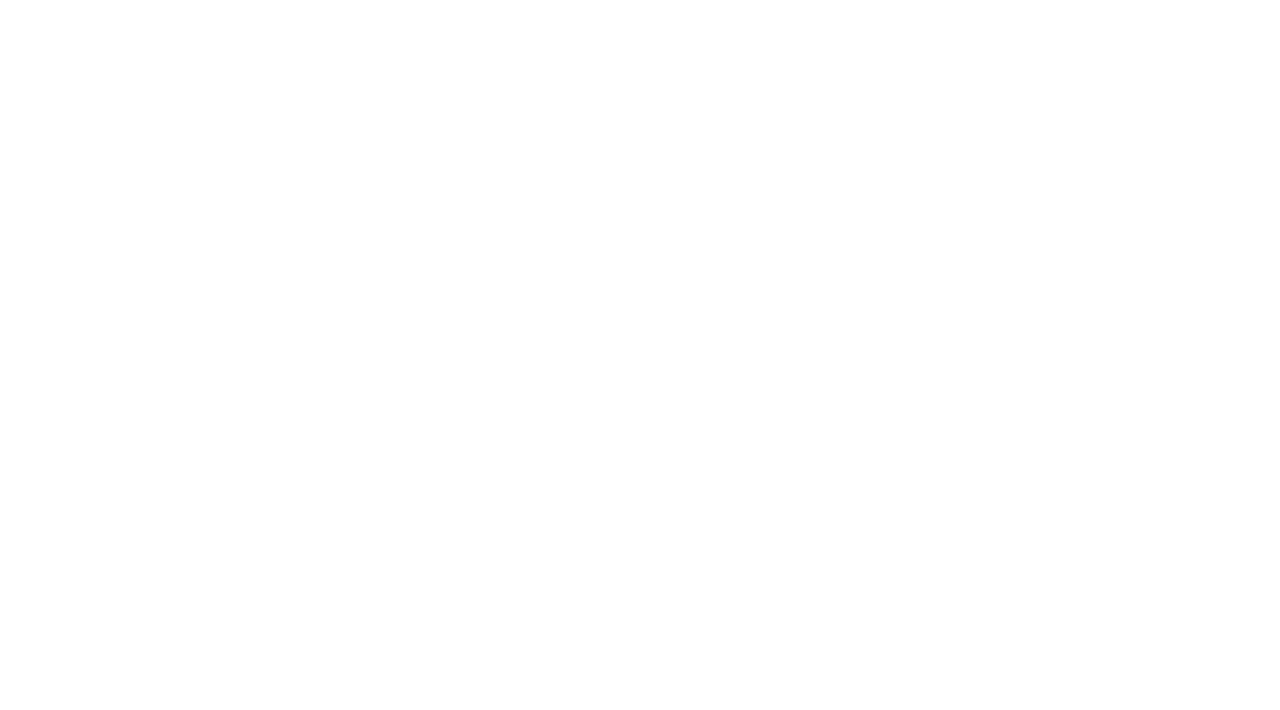
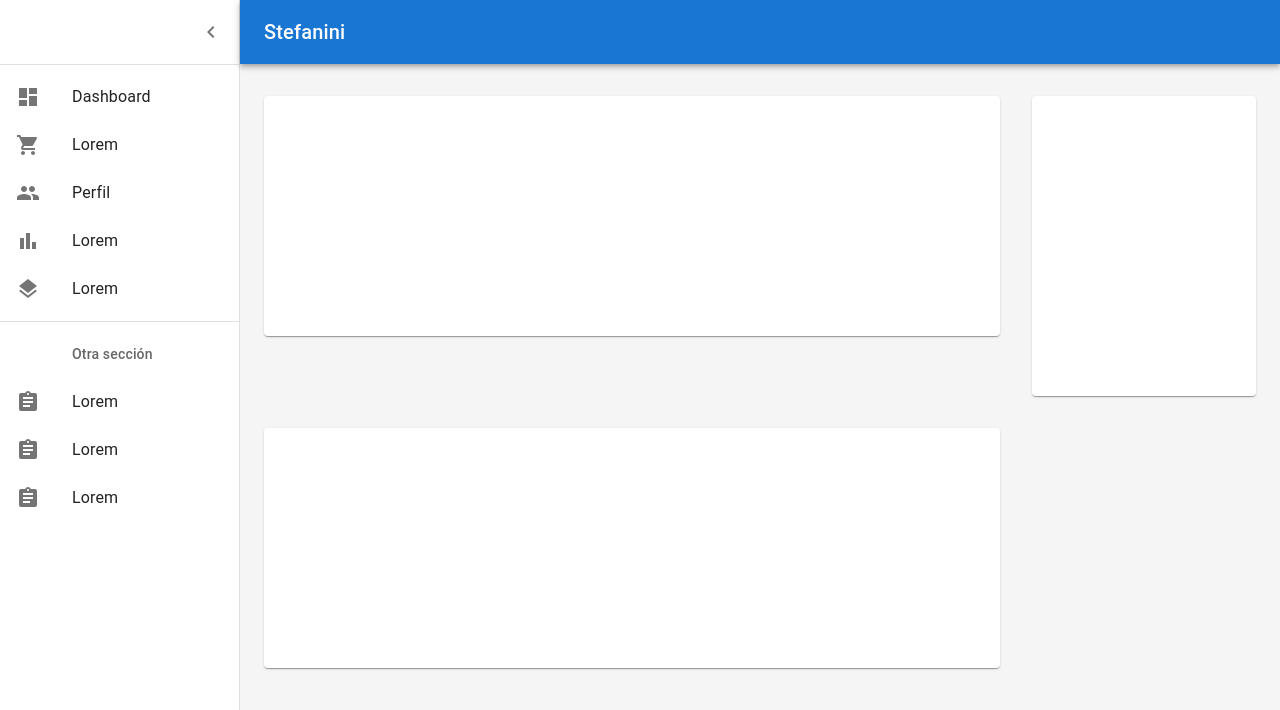
Before and after one commit to majo-cerpe/laboratoriaHackaton, a React (Create React App) app: page /miperfil in a window 1280 px wide. Shown: the top 710 px of the page. Built offline with nearby package versions, Linux system fonts and the light colour scheme.

Commit message:
mi perfil

```diff
--- a/src/App.js
+++ b/src/App.js
@@ -6,6 +6,7 @@
 } from "react-router-dom";
 import SignInSide from './components/SignInSide'
 import Dashboard from './components/DashBoard/Dashboard'
+import MiPerfil from './components/DashBoard/MiPerfil'
 
 function App() {
 	return (
@@ -17,6 +18,9 @@
 				<Route exact path="/home">
 					<Dashboard />
 				</Route>
+				<Route exact path="/miperfil">
+				  <MiPerfil />
+				</Route>
 			</Switch>
 		</Router>
 	);
--- /dev/null
+++ b/src/components/DashBoard/MiPerfil.jsx
@@ -0,0 +1,209 @@
+import React from 'react'
+import { useState} from 'react';
+import { styled, createTheme, ThemeProvider } from '@mui/material/styles';
+import CssBaseline from '@mui/material/CssBaseline';
+import MuiDrawer from '@mui/material/Drawer';
+import Box from '@mui/material/Box';
+import MuiAppBar from '@mui/material/AppBar';
+import Toolbar from '@mui/material/Toolbar';
+import List from '@mui/material/List';
+import Typography from '@mui/material/Typography';
+import Divider from '@mui/material/Divider';
+import IconButton from '@mui/material/IconButton';
+import Badge from '@mui/material/Badge';
+import Container from '@mui/material/Container';
+import Grid from '@mui/material/Grid';
+import Paper from '@mui/material/Paper';
+import Link from '@mui/material/Link';
+import MenuIcon from '@mui/icons-material/Menu';
+import ChevronLeftIcon from '@mui/icons-material/ChevronLeft'
+import NotificationsActiveIcon from '@mui/icons-material/NotificationsActive';
+import WelcomeMessage from './WelcomeMessage';
+import { mainListItems, secondaryListItems } from './listItems';
+import Benefits from './Benefits';
+import TodoList from './TodoList';
+import ToDo from './ToDo';
+import AddTodoList from './AddTodoList';
+import Growth from './Growth';
+import CarouselBenefits from './CarouselBenefits';
+
+
+function Copyright(props) {
+    return (
+      <Typography variant="body2" color="text.secondary" align="center" {...props}>
+        {'Copyright © '}
+        <Link color="inherit" href="https://mui.com/">
+          Your Website
+        </Link>{' '}
+        {new Date().getFullYear()}
+        {'.'}
+      </Typography>
+    );
+  }
+
+  const drawerWidth = 240;
+
+  const AppBar = styled(MuiAppBar, {
+    shouldForwardProp: (prop) => prop !== 'open',
+  })(({ theme, open }) => ({
+    zIndex: theme.zIndex.drawer + 1,
+    transition: theme.transitions.create(['width', 'margin'], {
+      easing: theme.transitions.easing.sharp,
+      duration: theme.transitions.duration.leavingScreen,
+    }),
+    ...(open && {
+      marginLeft: drawerWidth,
+      width: `calc(100% - ${drawerWidth}px)`,
+      transition: theme.transitions.create(['width', 'margin'], {
+        easing: theme.transitions.easing.sharp,
+        duration: theme.transitions.duration.enteringScreen,
+      }),
+    }),
+  }));
+
+  const Drawer = styled(MuiDrawer, { shouldForwardProp: (prop) => prop !== 'open' })(
+    ({ theme, open }) => ({
+      '& .MuiDrawer-paper': {
+        position: 'relative',
+        whiteSpace: 'pre-line',
+        width: drawerWidth,
+        transition: theme.transitions.create('width', {
+          easing: theme.transitions.easing.sharp,
+          duration: theme.transitions.duration.enteringScreen,
+        }),
+        boxSizing: 'border-box',
+        ...(!open && {
+          overflowX: 'hidden',
+          transition: theme.transitions.create('width', {
+            easing: theme.transitions.easing.sharp,
+            duration: theme.transitions.duration.leavingScreen,
+          }),
+          width: theme.spacing(7),
+          [theme.breakpoints.up('sm')]: {
+            width: theme.spacing(9),
+          },
+        }),
+      },
+    }),
+  );
+
+  const mdTheme = createTheme();
+
+  function DashboardContent() {
+    const [open, setOpen] = React.useState(true);
+    const toggleDrawer = () => {
+      setOpen(!open);
+    };
+
+    const [texts, setTexts]= useState()
+
+  function addTodo(text){
+    setTexts([text,...texts]);
+  }
+    return (
+      <ThemeProvider theme={mdTheme}>
+        <Box sx={{ display: 'flex' }}>
+          <CssBaseline />
+          <AppBar position="absolute" open={open}>
+            <Toolbar
+              sx={{
+                pr: '24px', // keep right padding when drawer closed
+              }}
+            >
+              <IconButton
+                edge="start"
+                color="inherit"
+                aria-label="open drawer"
+                onClick={toggleDrawer}
+                sx={{
+                  marginRight: '36px',
+                  ...(open && { display: 'none' }),
+                }}
+              >
+              <MenuIcon />
+              </IconButton>
+              <Typography
+                component="h1"
+                variant="h6"
+                color="inherit"
+                noWrap
+                sx={{ flexGrow: 1 }}
+              >
+                Stefanini
+              </Typography>
+            </Toolbar>
+          </AppBar>
+          <Drawer variant="permanent" open={open}>
+            <Toolbar
+              sx={{
+                display: 'flex',
+                alignItems: 'center',
+                justifyContent: 'flex-end',
+                px: [1],
+              }}
+            >
+              <IconButton onClick={toggleDrawer}>
+                <ChevronLeftIcon />
+              </IconButton>
+            </Toolbar>
+            <Divider />
+            <List>{mainListItems}</List>
+            <Divider />
+            <List>{secondaryListItems}</List>
+          </Drawer>
+          <Box
+            component="main"
+            sx={{
+              backgroundColor: (theme) =>
+                theme.palette.mode === 'light'
+                  ? theme.palette.grey[100]
+                  : theme.palette.grey[900],
+              flexGrow: 1,
+              height: '100vh',
+              overflow: 'auto',
+            }}
+          >
+            <Toolbar />
+            <Container maxWidth="lg" sx={{ mt: 4, mb: 4 }}>
+              <Grid container spacing={4}>
+
+                <Grid item xs={12} md={8} lg={9}>
+                  <Paper
+                    sx={{
+                      p: 2,
+                      display: 'flex',
+                      flexDirection: 'column',
+                      height: 240,
+                    }}
+                  >
+                  </Paper>
+                </Grid>
+
+                <Grid item xs={12} md={4} lg={3}>
+                  <Paper
+                    sx={{
+                      p: 2,
+                      display: 'flex',
+                      flexDirection: 'column',
+                      height: 300,
+                    }}
+                  >
+                  </Paper>
+
+                </Grid>
+                {/* Recent Orders */}
+                <Grid item xs={12} md={8} lg={9}>
+                  <Paper sx={{ p: 2, display: 'flex', flexDirection: 'column', height:240}}>
+                  </Paper>
+                </Grid>
+              </Grid>
+            </Container>
+          </Box>
+        </Box>
+      </ThemeProvider>
+    );
+  }
+
+  export default function Dashboard() {
+    return <DashboardContent />;
+  }
```
